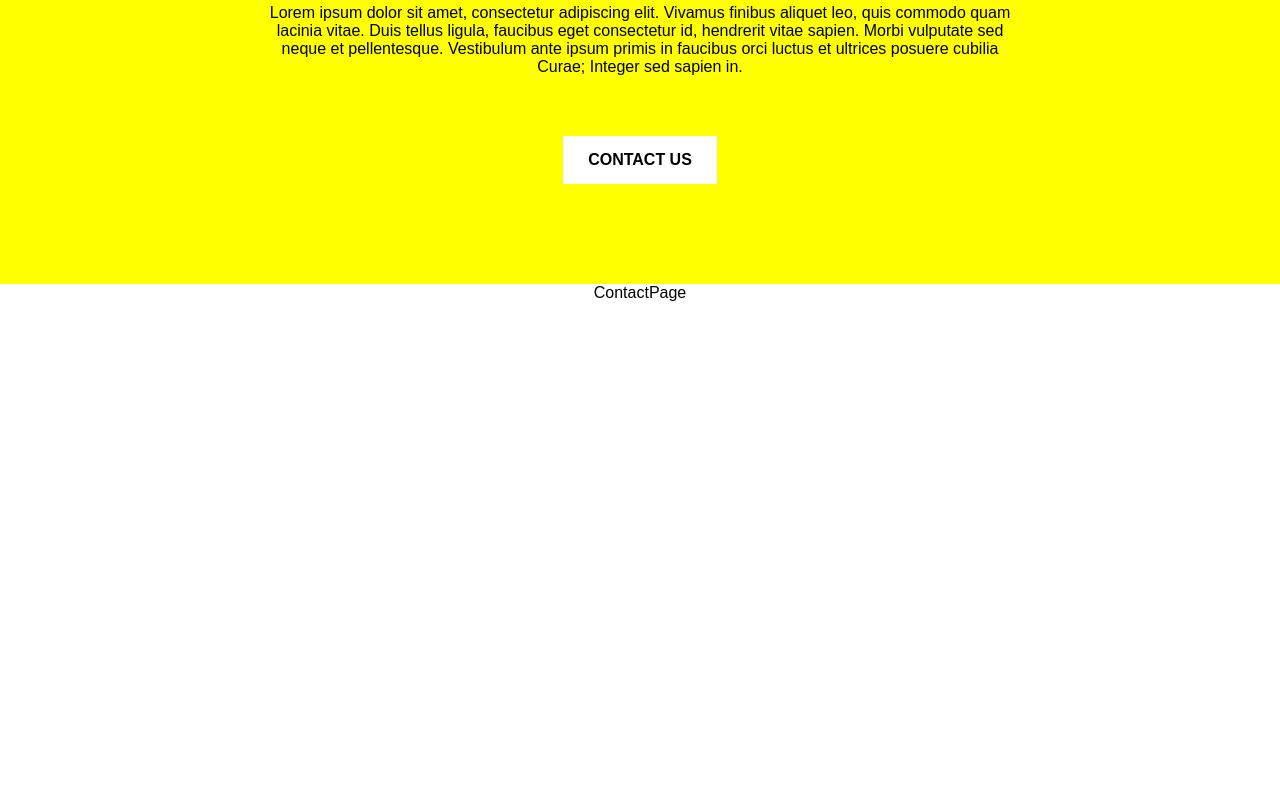
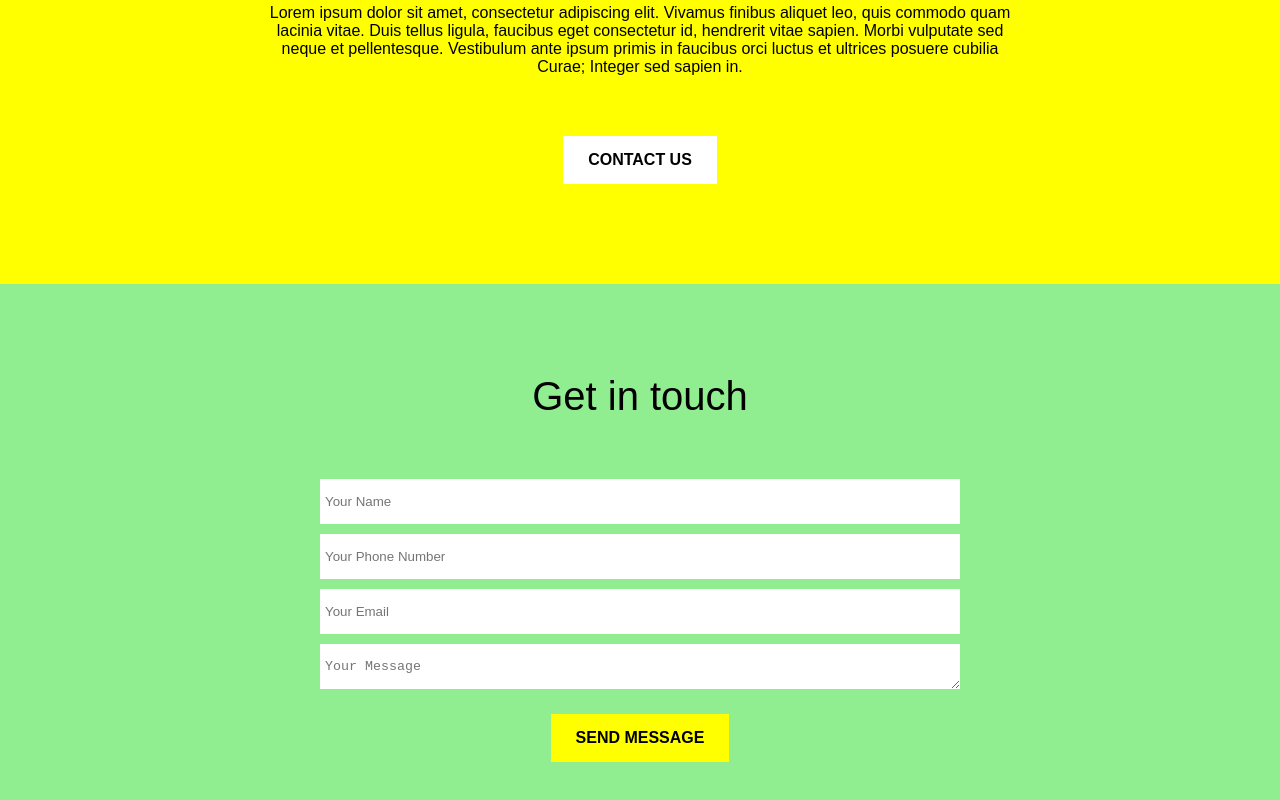
Before and after one commit to MatthieuNadeau96/Love-Landing-Page, a React (Create React App) app: page / in a window 1280 px wide. Shown: the part 1364-2164 px from the top of the page. Before the commit the page ends 1666 px from the top, so only its background shows below. Built offline with nearby package versions, Linux system fonts and the light colour scheme.

Commit message:
Added Form skeleton for the Contact page

```diff
--- a/src/App.css
+++ b/src/App.css
@@ -233,5 +233,36 @@
     width: 80%;
   }
 }
+.contactPage {
+  background-color: lightgreen;
+}
+.contactPage .contactContainer {
+  padding: 90px 0 125px 0;
+}
+.contactPage .contactContainer .title {
+  font-size: 40px;
+  margin-bottom: 50px;
+}
+.contactPage .contactForm {
+  display: flex;
+  flex-direction: column;
+  width: 50%;
+  margin: 0 auto;
+}
+.contactPage .contactForm input, .contactPage .contactForm textarea {
+  margin-top: 10px;
+  padding: 15px 5px;
+  border: none;
+}
+.contactPage .contactForm button {
+  margin: 25px auto;
+  padding: 15px 25px;
+  background: yellow;
+  border: none;
+  font-size: 1em;
+  text-transform: uppercase;
+  font-weight: bold;
+  cursor: pointer;
+}
 
 /*# sourceMappingURL=app.css.map */
--- a/src/App.scss
+++ b/src/App.scss
@@ -272,3 +272,45 @@
     }
   }
 }
+
+
+
+// CONTACT PAGE //
+
+.contactPage {
+  background-color: lightgreen;
+
+  .contactContainer {
+    padding: 90px 0 125px 0;
+    .title {
+      font-size: 40px;
+      margin-bottom: 50px;
+    }
+  }
+
+  .contactForm {
+    display: flex;
+    flex-direction: column;
+    width: 50%;
+    margin: 0 auto;
+    input, textarea {
+      margin-top: 10px;
+      padding: 15px 5px;
+      border: none;
+      // border-radius: 5px;
+      // border: 1px solid #ccc;
+      // box-shadow: 1px 1px 1px #999;
+    }
+    button {
+      margin: 25px auto;
+      padding: 15px 25px;
+      background: yellow;
+      border: none;
+      font-size: 1em;
+      text-transform: uppercase;
+      font-weight: bold;
+      cursor: pointer;
+    }
+  }
+
+}
--- a/src/Components/_Contact/ContactPage.js
+++ b/src/Components/_Contact/ContactPage.js
@@ -4,7 +4,18 @@ class ContactPage extends Component {
 
   render() {
     return (
-      <div>ContactPage</div>
+      <div className="contactPage">
+        <div className="contactContainer">
+          <div className="title">Get in touch</div>
+          <form className="contactForm">
+            <input type="text" name="name" className="name" placeholder="Your Name"/>
+            <input type="tel" name="phone" className="phone" placeholder="Your Phone Number"/>
+            <input type="email" name="email" className="email" placeholder="Your Email"/>
+            <textarea rows="1" name="message" placeholder="Your Message"/>
+            <button>Send Message</button>
+          </form>
+        </div>
+      </div>
     );
   }
 
```
Also changed, not shown: 1 other file (tests, documents, lock files or other folders).
